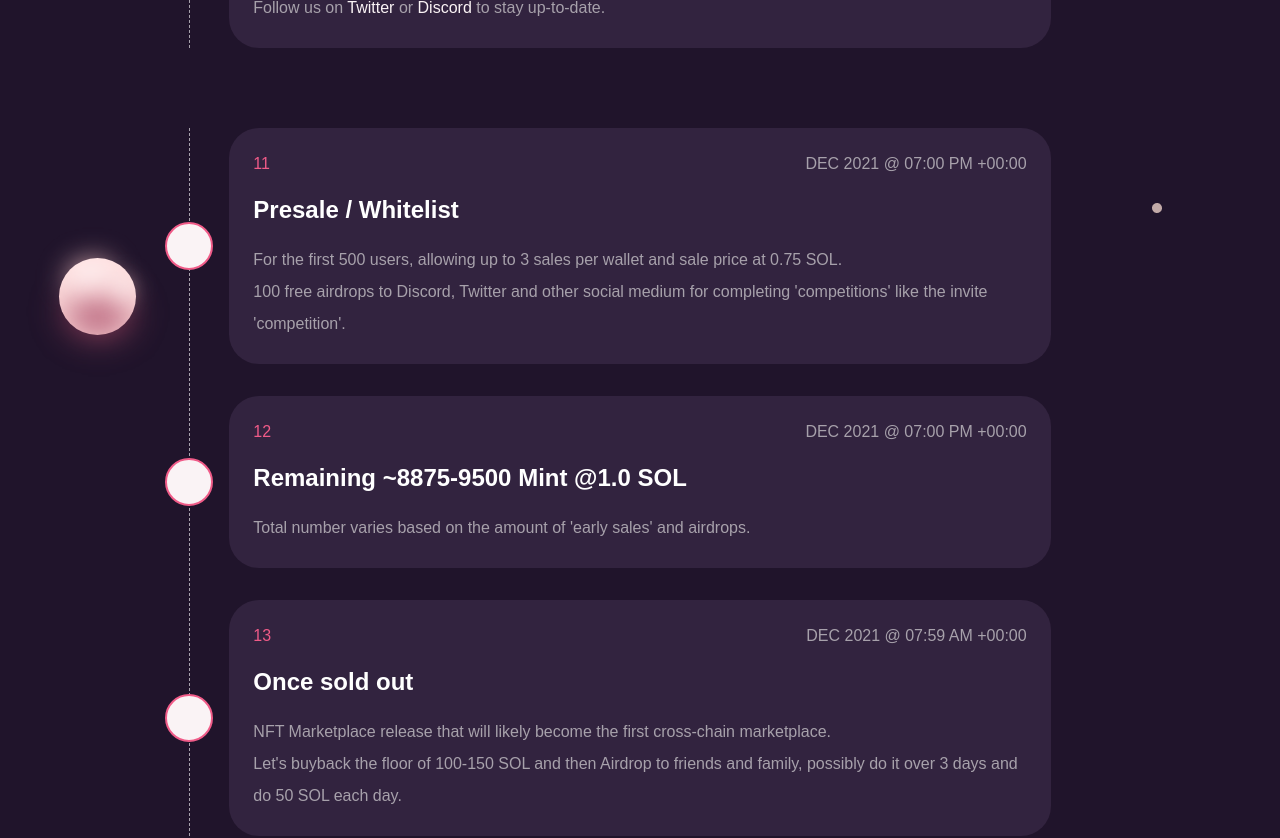
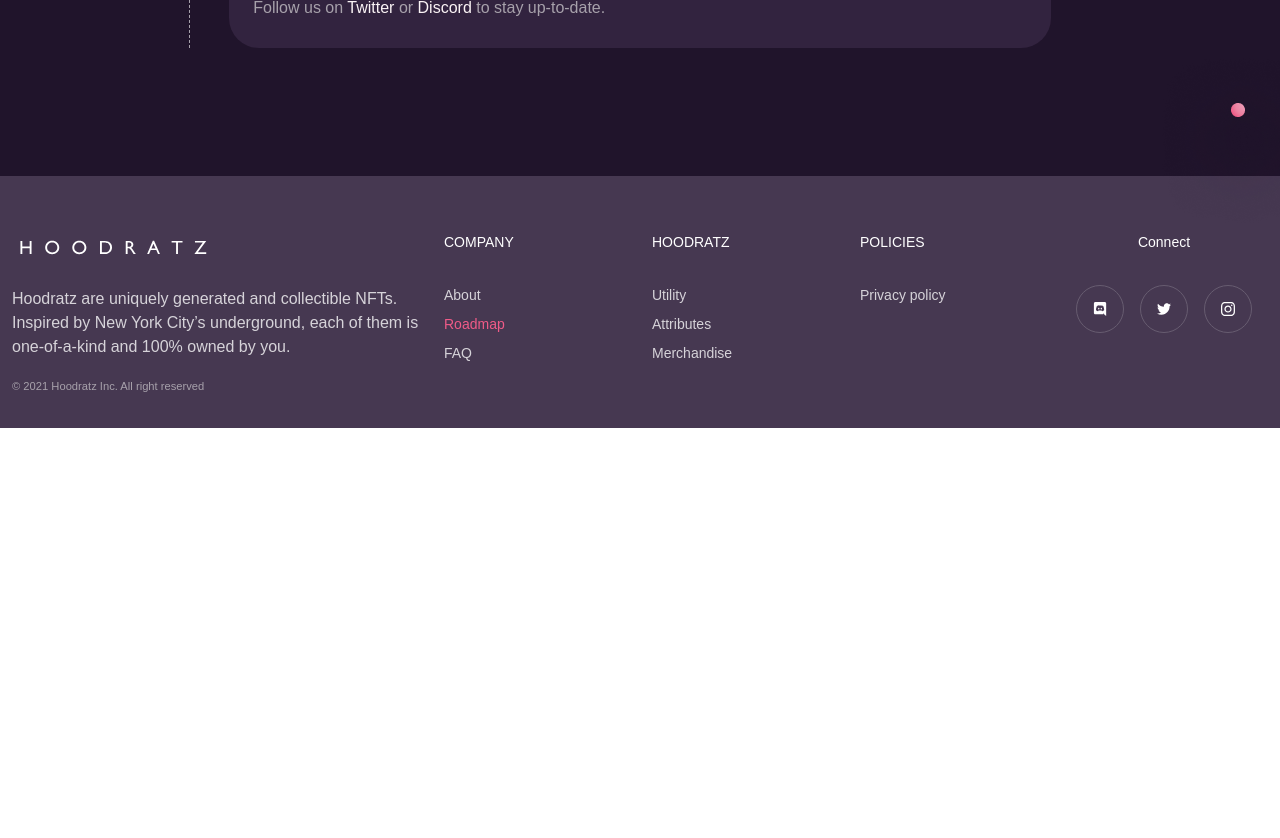
Before and after one commit to meemalabs/hoodratz.io, a Vue app: page /roadmap in a window 1280 px wide. Shown: the part 2460-3298 px from the top of the page. After the commit the page ends 2888 px from the top, so only its background shows below. Built offline with nearby package versions, Linux system fonts and the light colour scheme; a web font is replaced by a local one.

Commit message:
chore: wip

```diff
--- a/src/views/Roadmap.vue
+++ b/src/views/Roadmap.vue
@@ -430,15 +430,14 @@ import AppFooter from "@/components/AppFooter.vue";
         </div>
       </div>
 
-      <!-- Do not touch these -->
-      <div class="relative mx-auto md:w-2/3">
+      <!-- <div class="relative mx-auto md:w-2/3">
         <div class="relative mx-4 my-20 text-center md:text-left">
           <div
             v-for="(item, index) in roadmap"
             class="relative p-6 my-8 rounded-4xl bg-gray-7 font-sora"
           >
             <div
-              class="absolute inset-x-0 top-0 flex justify-center -mt-6  md:-top-0 md:hidden"
+              class="absolute inset-x-0 top-0 flex justify-center -mt-6 md:-top-0 md:hidden"
             >
               <div
                 class="flex items-center justify-center w-12 h-12 text-xl text-white rounded-full "
@@ -455,18 +454,18 @@ import AppFooter from "@/components/AppFooter.vue";
             </div>
 
             <div
-              class="absolute inset-y-0 left-0 z-10 flex justify-center hidden  md:block"
+              class="absolute inset-y-0 left-0 z-10 flex justify-center hidden md:block"
             >
               <div class="flex items-center h-full -ml-16">
                 <div
                   v-if="item.done"
-                  class="flex items-center justify-center w-12 h-12 text-xl text-white rounded-full  bg-pink-gradient"
+                  class="flex items-center justify-center w-12 h-12 text-xl text-white rounded-full bg-pink-gradient"
                 >
                   <div><img src="/images/check.svg" alt="" /></div>
                 </div>
                 <div
                   v-else
-                  class="flex items-center justify-center w-12 h-12 text-xl text-white border-2 rounded-full  bg-pink-1 border-pink-3"
+                  class="flex items-center justify-center w-12 h-12 text-xl text-white border-2 rounded-full bg-pink-1 border-pink-3"
                 ></div>
               </div>
             </div>
@@ -488,10 +487,10 @@ import AppFooter from "@/components/AppFooter.vue";
           </div>
 
           <div
-            class="absolute top-0 hidden h-full -ml-10 border-l border-dashed  border-gray-4 md:block"
+            class="absolute top-0 hidden h-full -ml-10 border-l border-dashed border-gray-4 md:block"
           ></div>
         </div>
-      </div>
+      </div> -->
     </div>
 
     <AppFooter />
```
